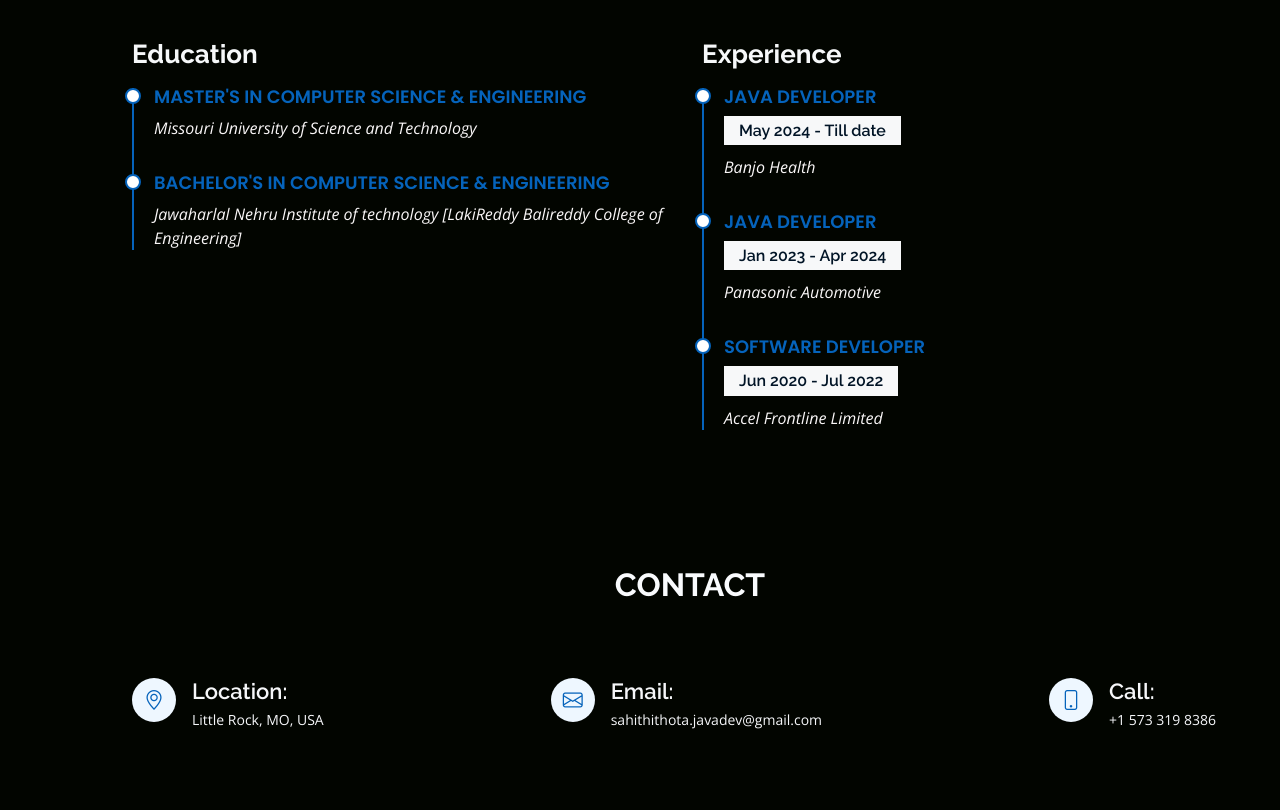
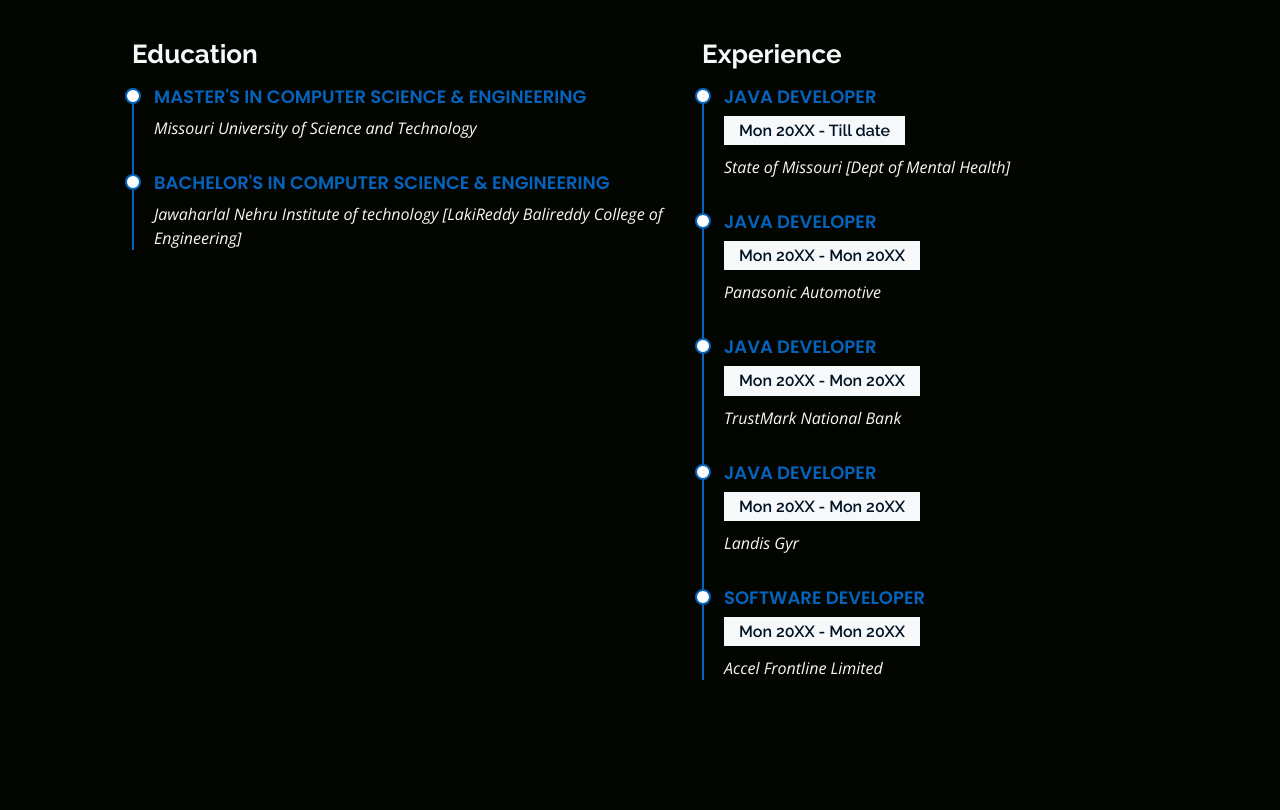
Before and after one commit to thotasahithi/Portfolio, a plain HTML site: page index.html in a window 1280 px wide. Shown: the part 2450-3260 px from the top of the page. Drawn offline with nearby package versions, Linux system fonts and the light colour scheme; animation ran at ten frames a second.

Commit message:
Update index.html

```diff
--- a/index.html
+++ b/index.html
@@ -228,20 +228,34 @@
                 <h3 class="resume-title">Experience</h3>
                 <div class="resume-item">
                   <h4>Java developer</h4>
-                  <h5>May 2024 - Till date</h5>
-                  <p><em>Banjo Health</em></p>
+                  <h5>Mon 20XX - Till date</h5>
+                  <p><em>State of Missouri [Dept of Mental Health] </em></p>
 
                 </div>
 
                 <div class="resume-item">
                   <h4>Java Developer</h4>
-                  <h5>Jan 2023 - Apr 2024</h5>
+                  <h5>Mon 20XX - Mon 20XX</h5>
                   <p><em>Panasonic Automotive </em></p>
+
+                </div>
+
+                <div class="resume-item">
+                  <h4>Java Developer</h4>
+                  <h5>Mon 20XX - Mon 20XX</h5>
+                  <p><em>TrustMark National Bank</em></p>
+
+                </div>
+
+                <div class="resume-item">
+                  <h4>Java Developer</h4>
+                  <h5>Mon 20XX - Mon 20XX</h5>
+                  <p><em>Landis Gyr </em></p>
 
                 </div>
                 <div class="resume-item">
                   <h4>Software Developer</h4>
-                  <h5>Jun 2020 - Jul 2022</h5>
+                  <h5>Mon 20XX - Mon 20XX</h5>
                   <p><em>Accel Frontline Limited </em></p>
 
                 </div>
```
